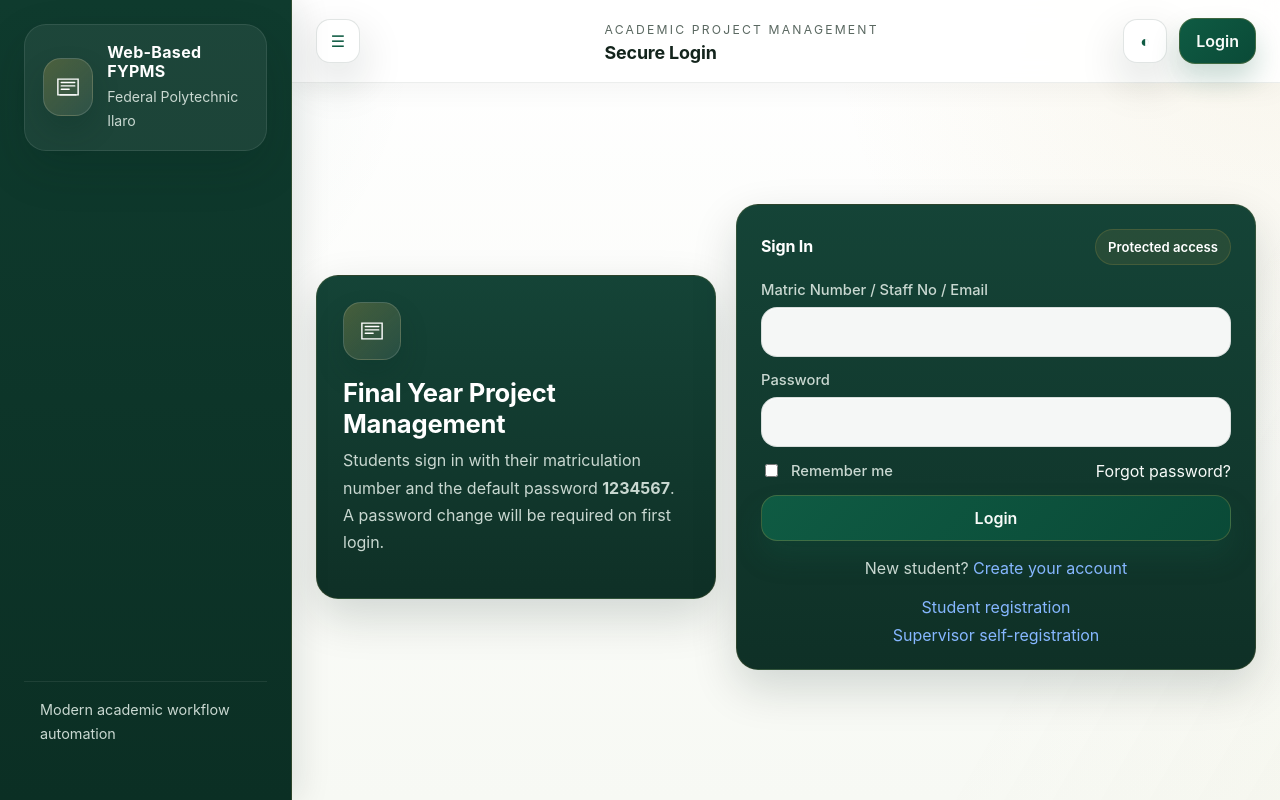
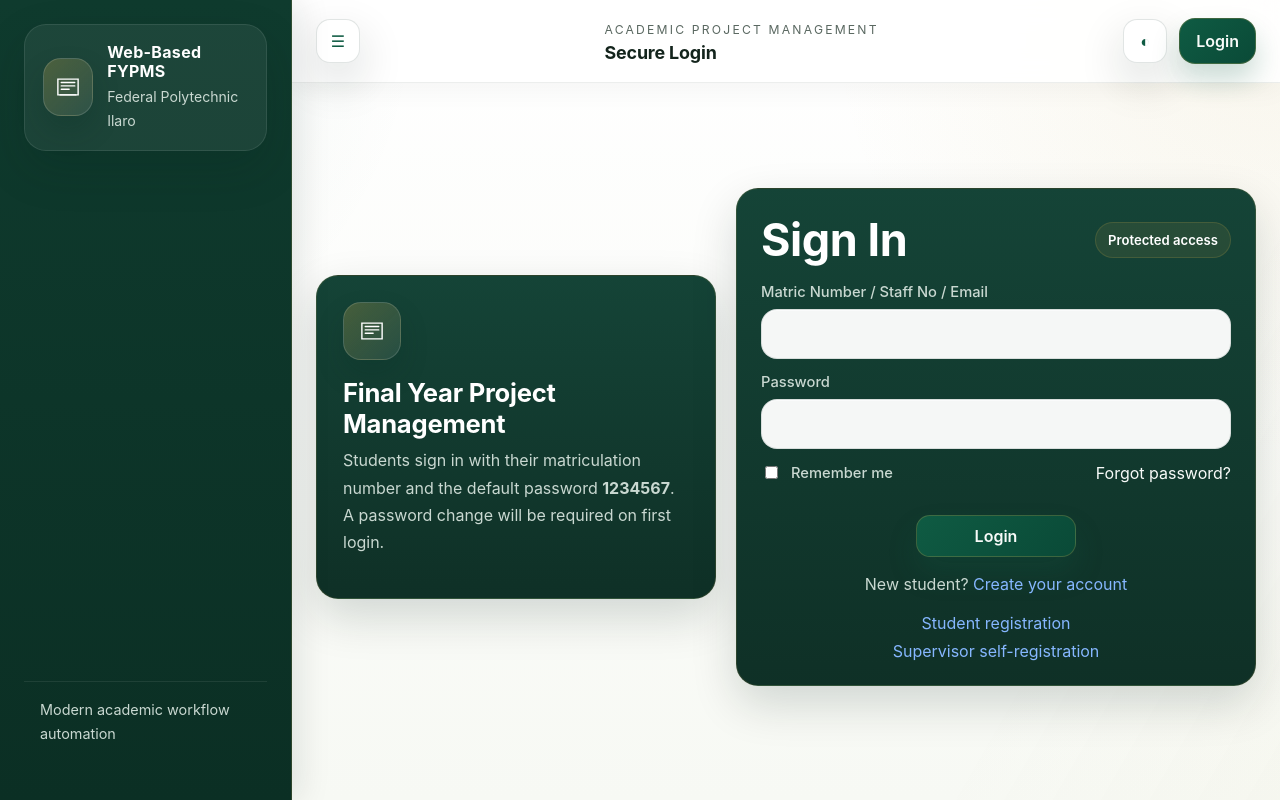
Before and after one commit to beulahcityintmmxxvi-del/FYPMSv1, a Flask app: page /auth/login in a window 1280 px wide. Run offline with Flask 3, Linux system fonts and the light colour scheme.

Commit message:
UI Integrated

```diff
--- a/app/static/css/app.css
+++ b/app/static/css/app.css
@@ -286,6 +286,17 @@ body.app-body::before {
   align-content: start;
 }
 
+/* Center and reduce login button size */
+.auth-card .btn-primary {
+  display: block;
+  width: fit-content;
+  min-width: 160px;
+  height: 42px;
+  padding: 0 22px;
+  margin: 18px auto 0;
+  border-radius: 14px;
+}
+
 /* Card / panel base */
 .hero-card,
 .panel,
@@ -572,6 +583,14 @@ body.app-body::before {
 
 .auth-card {
   padding: 24px;
+}
+
+.auth-card h2,
+.auth-card h3,
+.auth-card .auth-title {
+  font-size: 45px;
+  width: 50%;
+  text-align: justify;
 }
 
 .form-grid {
--- a/app/templates/auth/login.html
+++ b/app/templates/auth/login.html
@@ -46,7 +46,7 @@
                 <a href="{{ url_for('auth.forgot_password') }}">Forgot password?</a>
             </div>
 
-            <button type="submit" class="btn btn-primary btn-block">{{ form.submit.label.text }}</button>
+            <button type="submit" class="btn btn-primary">{{ form.submit.label.text }}</button>
         </form>
 
         <p class="auth-footer">
```
